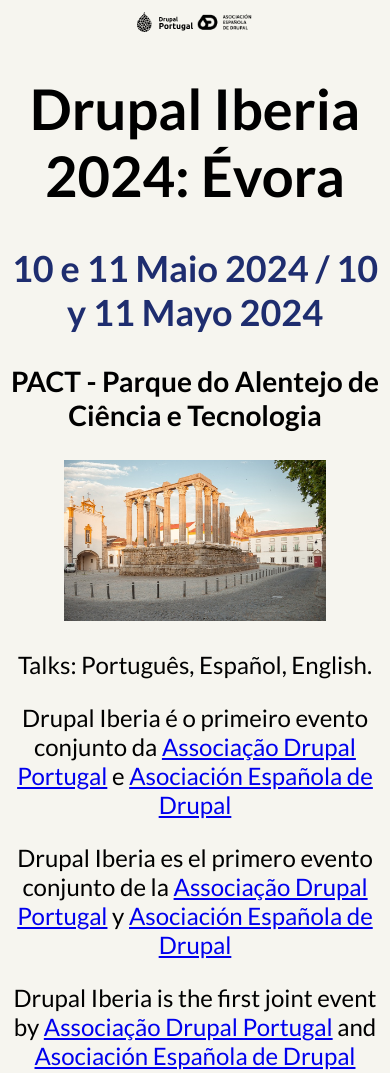
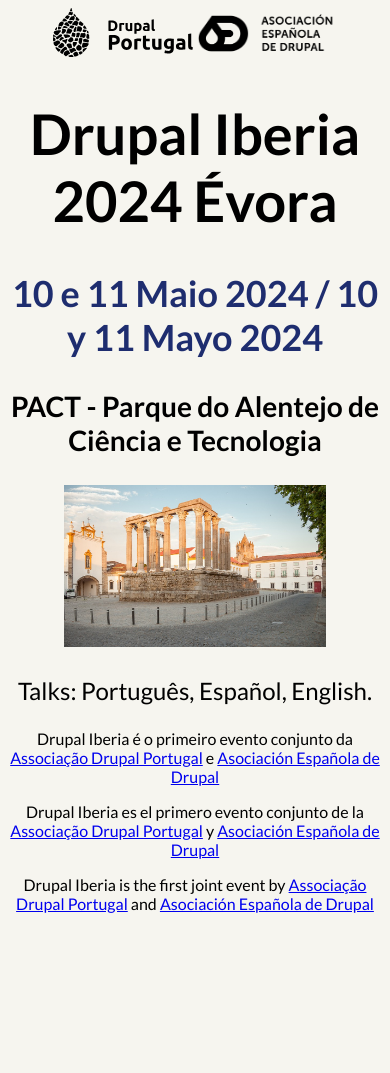
Before and after one commit to AsociacionDrupalES/DrupalIberia2025Front, a plain HTML site: page index.html in a window 390 px wide. After the commit the page ends 929 px from the top, so only its background shows below. Drawn offline with Linux system fonts and the light colour scheme; a script that the page names is missing.

Commit message:
Optimization for mobile.

```diff
--- a/css/style.css
+++ b/css/style.css
@@ -16,6 +16,7 @@ h2 {
 
 img.drupallogo {
     width: 15%;
+    min-width: 140px;
     margin: auto;
 }
 
--- a/index.html
+++ b/index.html
@@ -10,14 +10,15 @@
     <body>
         <img class="drupallogo drupalpt" src="img/drupalpt.svg" alt="Logo Drupal Portugal"/>
         <img class="drupallogo" src="img/aed.png" alt="Logo de la AED"/>
-        <h1>Drupal Iberia 2024: Évora</h1>
+        <h1>Drupal Iberia 2024 Évora</h1>
         <h2>10 e 11 Maio 2024 / 10 y 11 Mayo 2024</h2>
         <h3>PACT - Parque do Alentejo de Ciência e Tecnologia</h3>
         <img class="drupalcamp-attendees" src="img/evora.jpg" alt="Evora 2024"/>
         <p>Talks: Português, Español, English.</p>
-        <p>Drupal Iberia é o primeiro evento conjunto da <a href="https://drupal.pt">Associação Drupal Portugal</a> e <a href="https://asociaciondrupal.es">Asociación Española de Drupal</a></p>
-        <p>Drupal Iberia es el primero evento conjunto de la <a href="https://drupal.pt">Associação Drupal Portugal</a> y <a href="https://asociaciondrupal.es">Asociación Española de Drupal</a></p>
-        <p>Drupal Iberia is the first joint event by <a href="https://drupal.pt">Associação Drupal Portugal</a> and <a href="https://asociaciondrupal.es">Asociación Española de Drupal</a></p>
-
+        <div class="small">
+            <p>Drupal Iberia é o primeiro evento conjunto da <a href="https://drupal.pt">Associação Drupal Portugal</a> e <a href="https://asociaciondrupal.es">Asociación Española de Drupal</a></p>
+            <p>Drupal Iberia es el primero evento conjunto de la <a href="https://drupal.pt">Associação Drupal Portugal</a> y <a href="https://asociaciondrupal.es">Asociación Española de Drupal</a></p>
+            <p>Drupal Iberia is the first joint event by <a href="https://drupal.pt">Associação Drupal Portugal</a> and <a href="https://asociaciondrupal.es">Asociación Española de Drupal</a></p>
+       </div>
     </body>
 </html>
```
Also changed, not shown: 1 other file.
